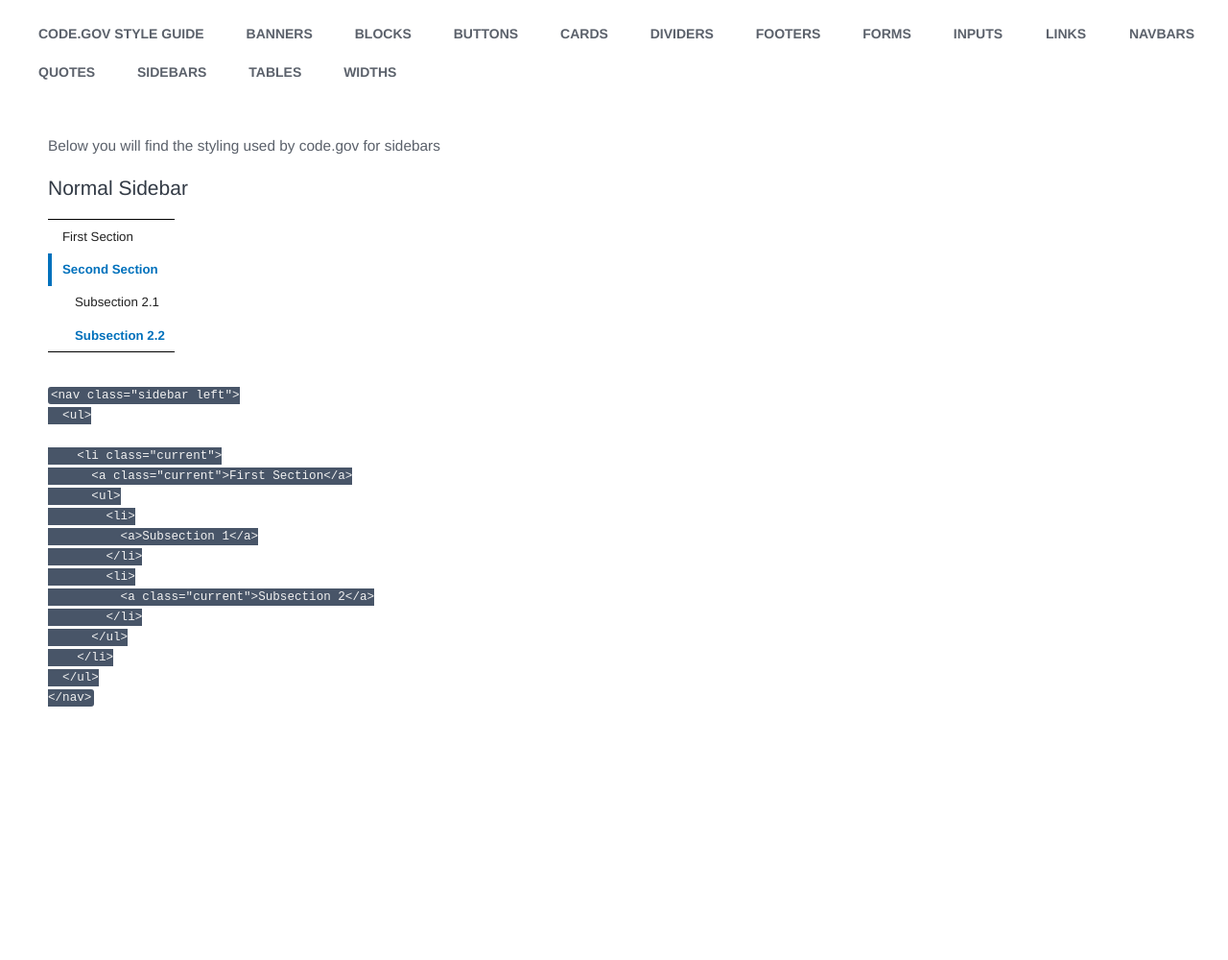
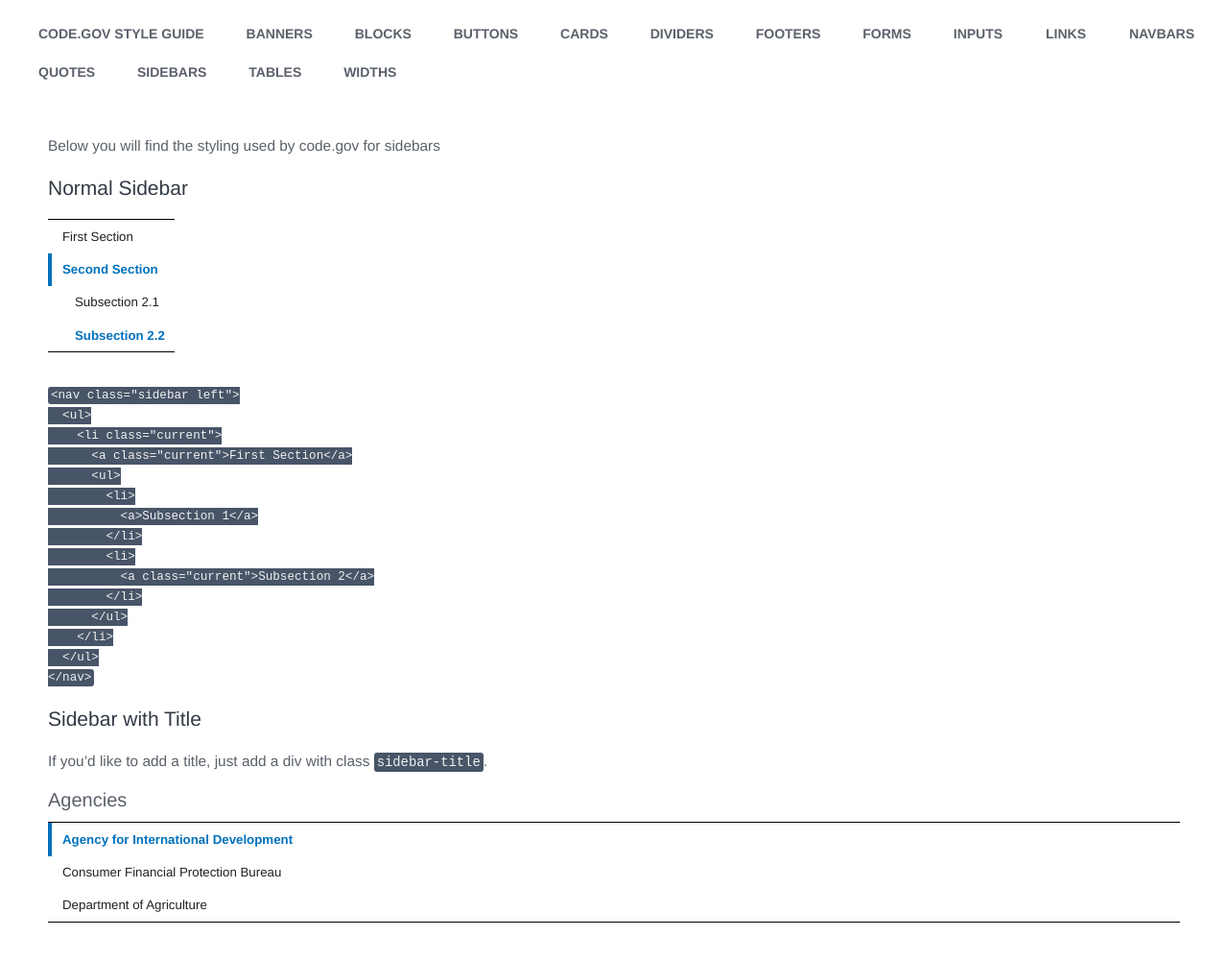
Before and after one commit to GSA/code-gov-style, a Jekyll site: the page built from classes/sidebars.md, in a window 1280 px wide and 1011 px high. Shown: the top 1000 px of the window at 96% size. Built offline with Jekyll 4.4.1, drawn with Linux system fonts in a browser that asks for light colours.

Commit message:
footer link and sidebar title

````diff
--- a/_sass/_banners.scss
+++ b/_sass/_banners.scss
@@ -13,7 +13,7 @@
       padding: 16rem 0 16rem;
     }
 
-    min-height: 34vh;
+    min-height: 85vh;
 
     .banner-title {
       margin-bottom: 2rem;
--- a/_sass/_links.scss
+++ b/_sass/_links.scss
@@ -32,9 +32,8 @@ a.link {
     color: $brand-blue-dark;
     font-weight: bold;
   }
-}
 
-.block--dark {
+  &.light {
     a.link {
       color: $color-gray-lighter;
 
@@ -51,3 +50,9 @@ a.link {
       }
     }
   }
+
+}
+
+.block--dark, footer.dark {
+  @extend a.link.light;
+}
--- a/_sass/_sidebars.scss
+++ b/_sass/_sidebars.scss
@@ -3,8 +3,8 @@
   position: relative;
 
   @media screen and (min-width: $medium-screen) {
-    border-top: 1px solid black;
-    border-bottom: 1px solid black;
+    border-bottom: none;
+    border-top: none;
     display: block;
 
     &.left {
@@ -12,6 +12,18 @@
     }
     &.right {
       float: right;
+    }
+
+    .sidebar-title {
+      color: #5b616b;
+      clear: both;
+      display: block;
+      font-family: "TT Lakes", "Helvetica Neue", "Helvetica", "Roboto", "Arial", sans-serif;
+      font-size: 2rem;
+      font-weight: 500;
+      line-height: 1.3em;
+      margin-bottom: 0.5em;
+      margin-top: 0;
     }
 
     a {
@@ -37,8 +49,8 @@
     // first-level list
     > ul {
       background-color: transparent;
-      border-bottom: none;
-      border-top: none;
+      border-top: 1px solid black;
+      border-bottom: 1px solid black;
       display: block;
       list-style-type: none;
       margin-bottom: 0;
--- a/classes/sidebars.md
+++ b/classes/sidebars.md
@@ -38,7 +38,6 @@ title: "Sidebars"
 ```
 <nav class="sidebar left">
   <ul>
-
     <li class="current">
       <a class="current">First Section</a>
       <ul>
@@ -53,3 +52,20 @@ title: "Sidebars"
   </ul>
 </nav>
 ```
+
+# Sidebar with Title
+If you'd like to add a title, just add a div with class `sidebar-title`.
+<nav class="sidebar">
+  <div class="sidebar-title">Agencies</div>
+  <ul>
+    <li class="current">
+      <a class="current">Agency for International Development</a>
+    </li>
+    <li>
+      <a>Consumer Financial Protection Bureau</a>
+    </li>
+    <li>
+      <a>Department of Agriculture</a>
+    </li>
+  </ul>
+</nav>
````
Also changed, not shown: classes/links.md (+8 -0 lines). Lines whose indentation alone changed are shown as unchanged.
